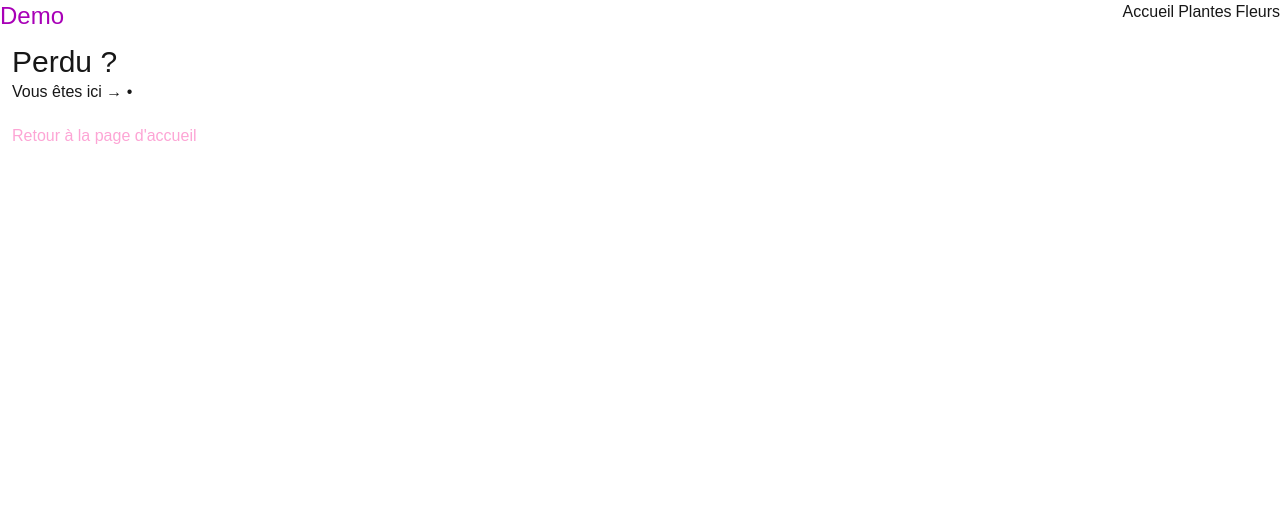
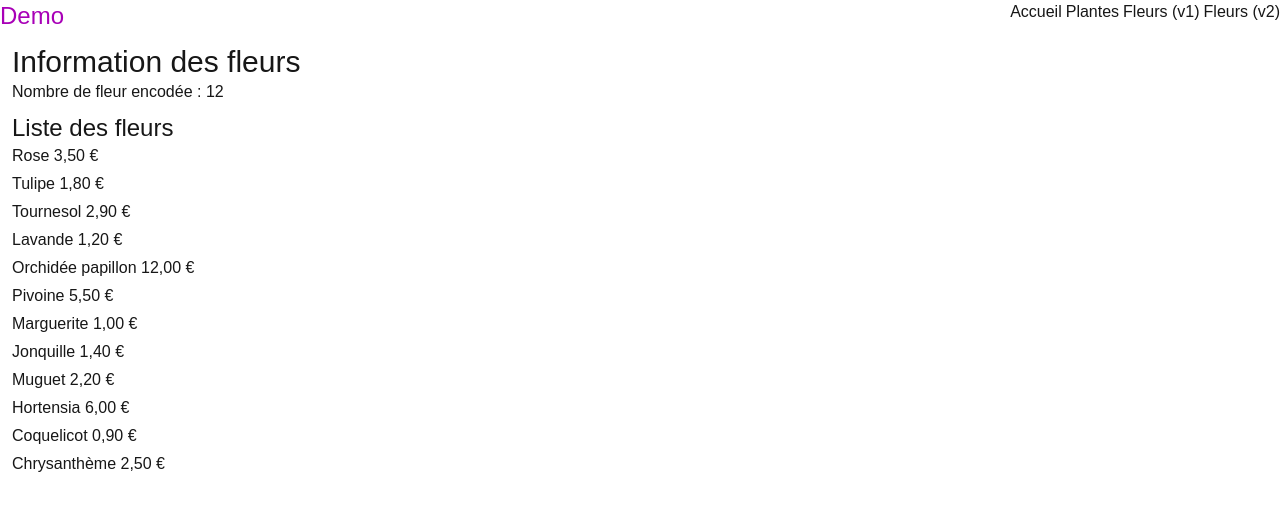
Before and after one commit to Formation-JS/BXL_FS2026_Next__Demo, a Next.js app: page /fleur/v2 in a window 1280 px wide. Before the commit this address had no page. Shown: the top 510 px of the page. Built offline with nearby package versions, Linux system fonts and the light colour scheme.

Commit message:
feat: async load

```diff
--- a/src/app/fleur/page.jsx
+++ /dev/null
@@ -1,9 +0,0 @@
-export default function FleurListPage() {
-
-    return (
-        <main className='p-3'>
-            <h1 className='text-3xl'>Liste des fleurs</h1>
-
-        </main>
-    );
-}
--- /dev/null
+++ b/src/app/fleur/v1/loading.jsx
@@ -0,0 +1,11 @@
+
+export default async function FleurLoadingPage() {
+
+
+    return (
+        <main className='p-3'>
+            <h1 className='text-3xl'>Chargement des fleurs</h1>
+            <p>🌸 🌺 🌷 🪷 🌹 🪻</p>
+        </main>
+    );
+}
--- /dev/null
+++ b/src/app/fleur/v1/page.jsx
@@ -0,0 +1,19 @@
+import FlowerService from '@/services/flower.service';
+
+export default async function FleurListPageV1() {
+
+    const flowers = await FlowerService.getAll();
+
+    return (
+        <main className='p-3'>
+            <h1 className='text-3xl'>Liste des fleurs</h1>
+            <section>
+                {flowers.map(({ id, name, price}) => (
+                    <article key={id}>
+                        <p>{name} {price.toLocaleString('fr-be', {style : 'currency', currency: 'EUR'})}</p>
+                    </article>
+                ))}
+            </section>
+        </main>
+    );
+}
--- /dev/null
+++ b/src/app/fleur/v2/page.jsx
@@ -0,0 +1,26 @@
+import FlowerAvgPrice, { FlowerAvgPriceSkeleton } from '@/compenents/Flower/FlowerAvgPrice';
+import FlowerCount, { FlowerCountSkeleton } from '@/compenents/Flower/FlowerCount';
+import FlowerList, { FlowerListSkeleton } from '@/compenents/Flower/FlowerList';
+import { Suspense } from 'react';
+
+export default async function FleurListPageV2() {
+
+    return (
+        <main className='p-3'>
+            <h1 className='text-3xl'>Information des fleurs</h1>
+            <section>
+                <Suspense fallback={<FlowerCountSkeleton />}>
+                    <FlowerCount />
+                </Suspense>
+                <Suspense fallback={<FlowerAvgPriceSkeleton />}>
+                    <FlowerAvgPrice />
+                </Suspense>
+            </section>
+
+            <h2 className='text-2xl mt-2'>Liste des fleurs</h2>
+            <Suspense fallback={<FlowerListSkeleton />}>
+                <FlowerList />
+            </Suspense>
+        </main>
+    );
+}
--- /dev/null
+++ b/src/compenents/Flower/FlowerAvgPrice.jsx
@@ -0,0 +1,16 @@
+import FlowerService from '@/services/flower.service';
+
+export default async function FlowerAvgPrice() {
+
+    const avgPrice = await FlowerService.getAveragePrice();
+
+    return (
+        <p>Prix moyenne des fleurs : {avgPrice.toLocaleString('fr-be', { style: 'currency', currency: 'EUR' })}</p>
+    )
+}
+
+export function FlowerAvgPriceSkeleton() {
+    return (
+        <p className='w-52 h-5 bg-green-700'></p>
+    )
+}
--- /dev/null
+++ b/src/compenents/Flower/FlowerCount.jsx
@@ -0,0 +1,16 @@
+import FlowerService from '@/services/flower.service';
+
+export default async function FlowerCount() {
+
+    const nbTotal = await FlowerService.getCount();
+
+    return (
+        <p>Nombre de fleur encodée : {nbTotal}</p>
+    )
+}
+
+export function FlowerCountSkeleton() {
+    return (
+        <p className='w-48 h-5 bg-green-700'></p>
+    )
+}
--- /dev/null
+++ b/src/compenents/Flower/FlowerList.jsx
@@ -0,0 +1,26 @@
+import FlowerService from '@/services/flower.service';
+
+export default async function FlowerList() {
+
+    const flowers = await FlowerService.getAll();
+
+    return (
+        <section className='flex flex-col gap-1'>
+            {flowers.map(({ id, name, price }) => (
+                <article key={id}>
+                    <p>{name} {price.toLocaleString('fr-be', { style: 'currency', currency: 'EUR' })}</p>
+                </article>
+            ))}
+        </section>
+    );
+}
+
+export function FlowerListSkeleton() {
+    return (
+        <section className='flex flex-col gap-1'>
+            <article className='w-24 h-5 bg-green-700'></article>
+            <article className='w-20 h-5 bg-green-700'></article>
+            <article className='w-32 h-5 bg-green-700'></article>
+        </section>
+    )
+}
--- /dev/null
+++ b/src/services/flower.service.js
@@ -0,0 +1,68 @@
+import flowers from '@/data/flowers.json';
+
+//! Fonction pour simuler du délai. (NE PAS FAIRE CA EN PROD !!!)
+//? → Acces à une DB
+//? → Acces à des ressources
+function delay(time = 1_000) {
+    // Envoi d'une promesse
+    return new Promise((resolve) => {
+        // Le "resolve" de la promesse est activé après un delai (via timeout)
+        setTimeout(resolve, time);
+    });
+}
+
+const FlowerService = {
+
+    getAll: async () => {
+        // Attente de 3 secondes
+        await delay(3_000);
+
+        // Renvoi la liste avec l'id, le nom et le prix
+        return flowers.map((f) => ({
+            id: f.id,
+            name: f.commonName,
+            price: f.pricePerStem
+        }));
+    },
+
+    getAveragePrice: async () => {
+        // Attente de 10 secondes
+        await delay(10_000);
+
+        // Calculer la moyenne
+        if(flowers.length === 0) {
+            return -0;
+        }
+
+        let total = 0;
+        for(const elem of flowers) {
+            total += elem.pricePerStem;
+        }
+        return total / flowers.length;
+    },
+
+    getCount: async () => {
+        // Attente de 1 secondes
+        await delay(1_000);
+
+        return flowers.length;
+    },
+
+
+    getById: async (id) => {
+        // Attente de 2.5 secondes
+        await delay(2_500);
+
+        // Tentative de récuperation de l'élément
+        const idx = flowers.findIndex(f => f.id === id)
+
+        // Envoi "null" si aucun élément trouvé
+        if(idx < 0) return null;
+
+        // Envoi les données
+        return flowers[idx];
+    }
+
+};
+
+export default FlowerService;
--- a/src/ui/NavBar/NavBar.jsx
+++ b/src/ui/NavBar/NavBar.jsx
@@ -12,7 +12,10 @@ export default function NavBar() {
                     <Link href="/plante">Plantes</Link>
                 </li>
                 <li>
-                    <Link href="/fleur">Fleurs</Link>
+                    <Link href="/fleur/v1">Fleurs (v1)</Link>
+                </li>
+                <li>
+                    <Link href="/fleur/v2">Fleurs (v2)</Link>
                 </li>
             </ul>
         </nav>
```
Also changed, not shown: src/data/flowers.json (renamed from src/data/fleurs.json), 1 other file (tests, documents, lock files or other folders).
